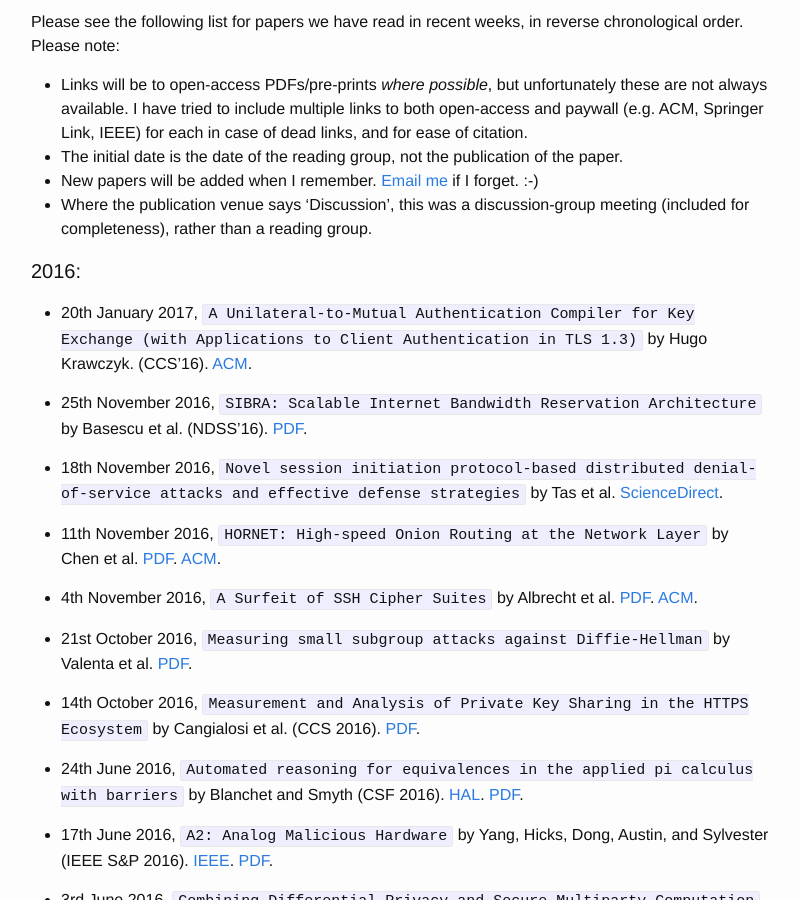
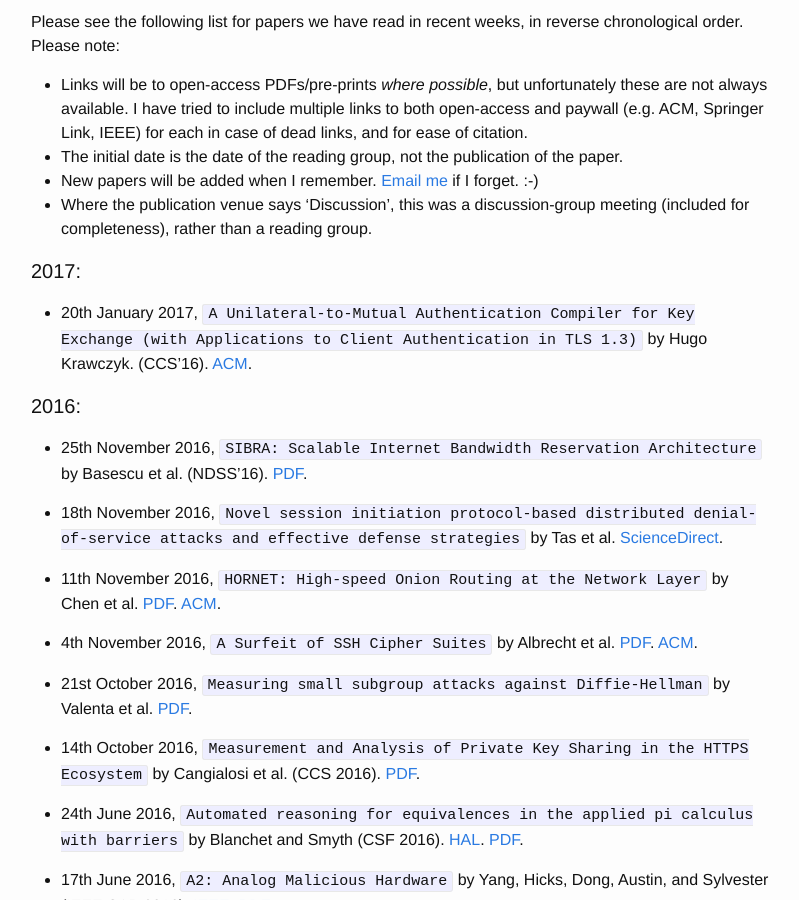
Before and after one commit to mpdehnel/ReadingGroup, a Jekyll site: the page built from index.md, in a window 1280 px wide and 900 px high, scrolled down 469 px. Shown: the whole window, without its empty margins (239-1038 px from the left). Built offline with Jekyll 4.4.1, drawn with Linux system fonts in a browser that asks for light colours.

Commit message:
change to 2017

```diff
--- a/index.md
+++ b/index.md
@@ -18,9 +18,12 @@ Please note:
 * New papers will be added when I remember. [Email me](mailto:martin.dehnel-wild@cs.ox.ac.uk?subject=Martin you've forgotten to update the Reading Group Website) if I forget. :-)
 * Where the publication venue says 'Discussion', this was a discussion-group meeting (included for completeness), rather than a reading group.
 
-#### 2016:
+#### 2017:
 
 * 20th January 2017, `A Unilateral-to-Mutual Authentication Compiler for Key Exchange (with Applications to Client Authentication in TLS 1.3)` by Hugo Krawczyk. (CCS'16). [ACM](https://dl.acm.org/citation.cfm?id=2978325).
+
+
+#### 2016:
 
 * 25th November 2016, `SIBRA: Scalable Internet Bandwidth Reservation Architecture` by Basescu et al. (NDSS’16). [PDF](http://www.scion-architecture.net/pdf/2016-SIBRA.pdf).
 
```
